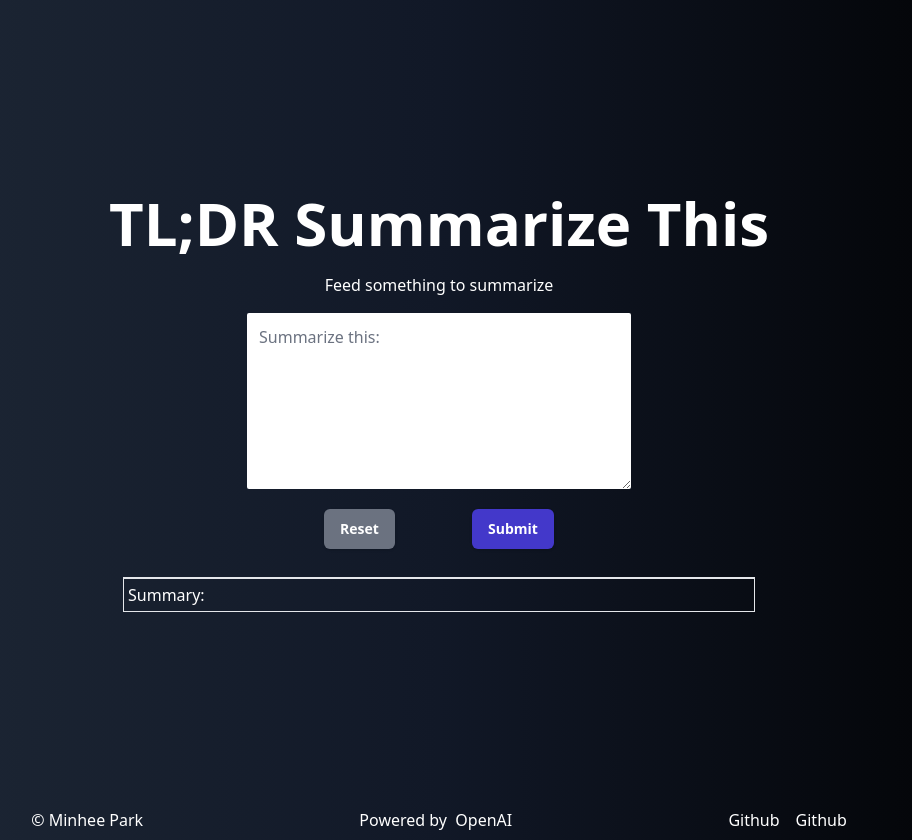
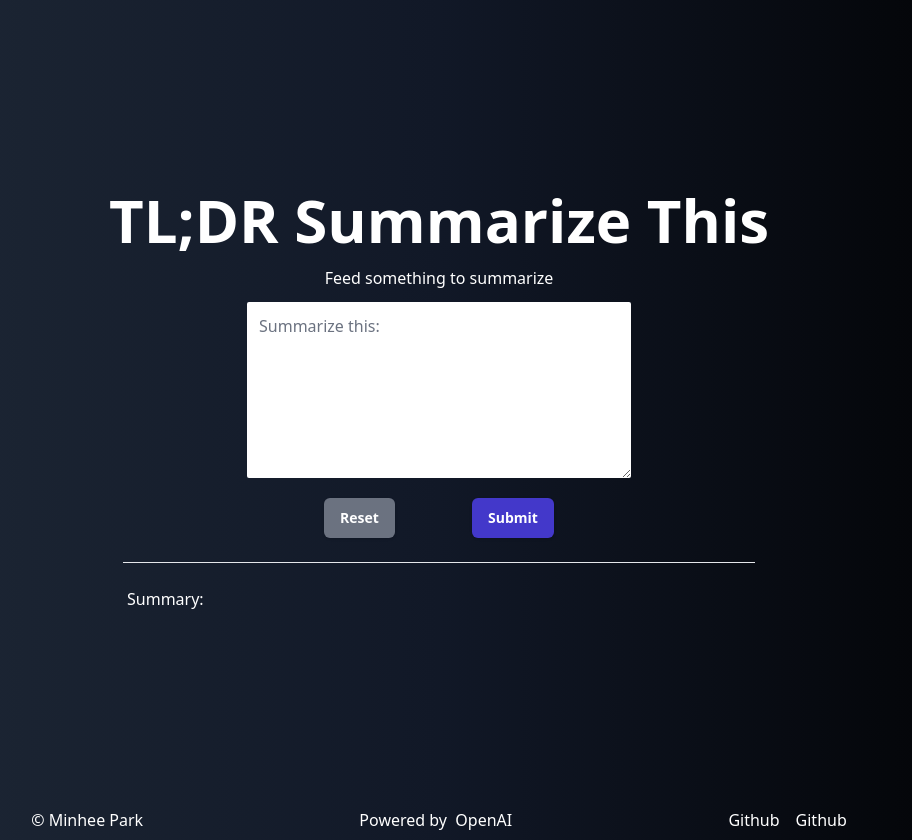
Before and after one commit to erinmhpark/tldrSummarizeThis, a Next.js app: page / in a window 1280 px wide. Shown: the whole page, without its empty margins (201-1113 px from the left). Built offline with nearby package versions, Linux system fonts and the light colour scheme.

Commit message:
Redesign summary container

```diff
--- a/pages/index.js
+++ b/pages/index.js
@@ -35,19 +35,19 @@ export default function Home() {
         <meta name="description" content="Generated by create next app" />
         <link rel="icon" href="/favicon.ico" />
       </Head>
-      <main className="py-4 px-0 gap-2 flex flex-col justify-center items-center min-h-screen">
+      <main className="py-3 px-0 gap-1 flex flex-col justify-center items-center min-h-screen">
         <h1 className="p-1 text-6xl font-bold">TL;DR Summarize This</h1>
         <div className="p-2">Feed something to summarize</div>
 
         <form onSubmit={handleSubmit} className="flex flex-col">
           <textarea
-            placeholder="Summarize this: "
+            placeholder="Summarize this:"
             className="text-black placeholder-gray-500 w-96 h-44 p-3 rounded-sm"
             type="text"
             name="prompt"
             disabled={loading}
           />
-          <div className="flex justify-evenly py-5">
+          <div className="flex justify-evenly mt-5">
             <button
               type="reset"
               className="px-4 py-2 font-semibold leading-6 text-sm shadow rounded-md  bg-gray-500 hover:bg-gray-400 transition ease-in-out duration-150"
@@ -91,8 +91,8 @@ export default function Home() {
         </form>
 
         <div className="flex flex-col justify-between w-1/2 ">
-          <hr className="" />
-          <div className="p-1 border">
+          <hr className="my-5 bg-gray-200 border-0 h-px dark:bg-gray-700" />
+          <div className="p-1 rounded-md ">
             Summary: {summary ? <p className="w-100">{summary}</p> : null}
           </div>
         </div>
```
